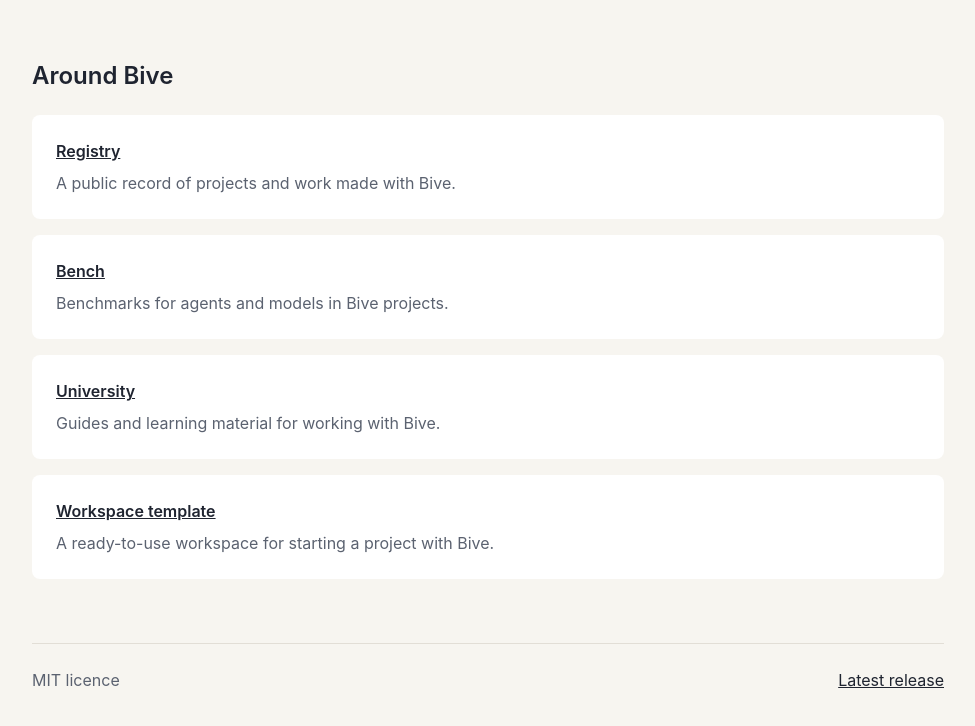
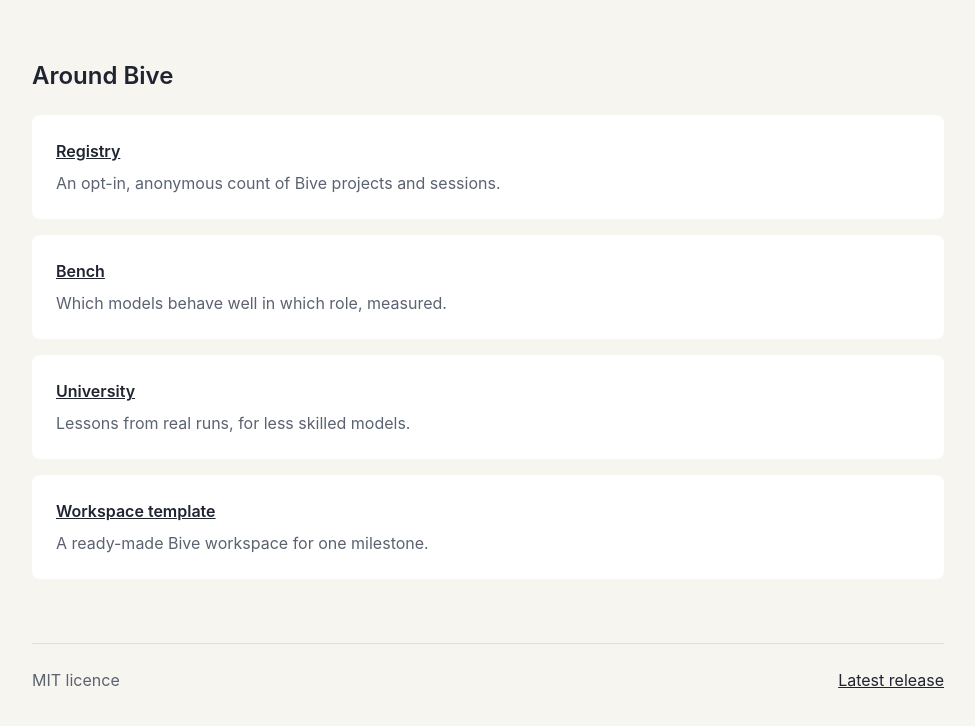
Before and after one commit to bived-apps/bived-apps.github.io, a plain HTML site: page index.html in a window 1280 px wide. Shown: the part 941-1667 px from the top of the page, without its empty margins (152-1127 px from the left). Drawn offline with Linux system fonts and the light colour scheme.

Commit message:
#373: review fixes
## Report

**State**: done

**Changed**
- `index.html`: updated "Around Bive" descriptions only: Registry → "An opt-in, anonymous count of Bive projects and sessions."; Bench → "Which models behave well in which role, measured."; University → "Lessons from real runs, for less skilled models."; Workspace template → "A ready-made Bive workspace for one milestone." No other changes.

**Checks**
- Verified `index.html` contains no `<script>` tag.
- Verified the four "Around Bive" lines match the requested text exactly; all local `src`/`href` asset references remain unchanged and resolve.
- Static/manual verification only.

**Left**
- None in the assigned work. GitHub Pages must be enabled by the owner for `main` at the root to serve https://bived-apps.github.io/.

**Log**
- Applied coordinator review fix to `index.html` on `issue/373-bive-look`.
- Committed as `delegate opencode/iceman-free` and pushed `issue/373-bive-look`.

```diff
--- a/index.html
+++ b/index.html
@@ -132,19 +132,19 @@
       <ul>
         <li>
           <a href="https://bived-apps.github.io/registry/">Registry</a>
-          <span>A public record of projects and work made with Bive.</span>
+          <span>An opt-in, anonymous count of Bive projects and sessions.</span>
         </li>
         <li>
           <a href="https://github.com/bived-apps/bench">Bench</a>
-          <span>Benchmarks for agents and models in Bive projects.</span>
+          <span>Which models behave well in which role, measured.</span>
         </li>
         <li>
           <a href="https://github.com/bived-apps/university">University</a>
-          <span>Guides and learning material for working with Bive.</span>
+          <span>Lessons from real runs, for less skilled models.</span>
         </li>
         <li>
           <a href="https://github.com/bived-apps/workspace-template">Workspace template</a>
-          <span>A ready-to-use workspace for starting a project with Bive.</span>
+          <span>A ready-made Bive workspace for one milestone.</span>
         </li>
       </ul>
     </section>
```
